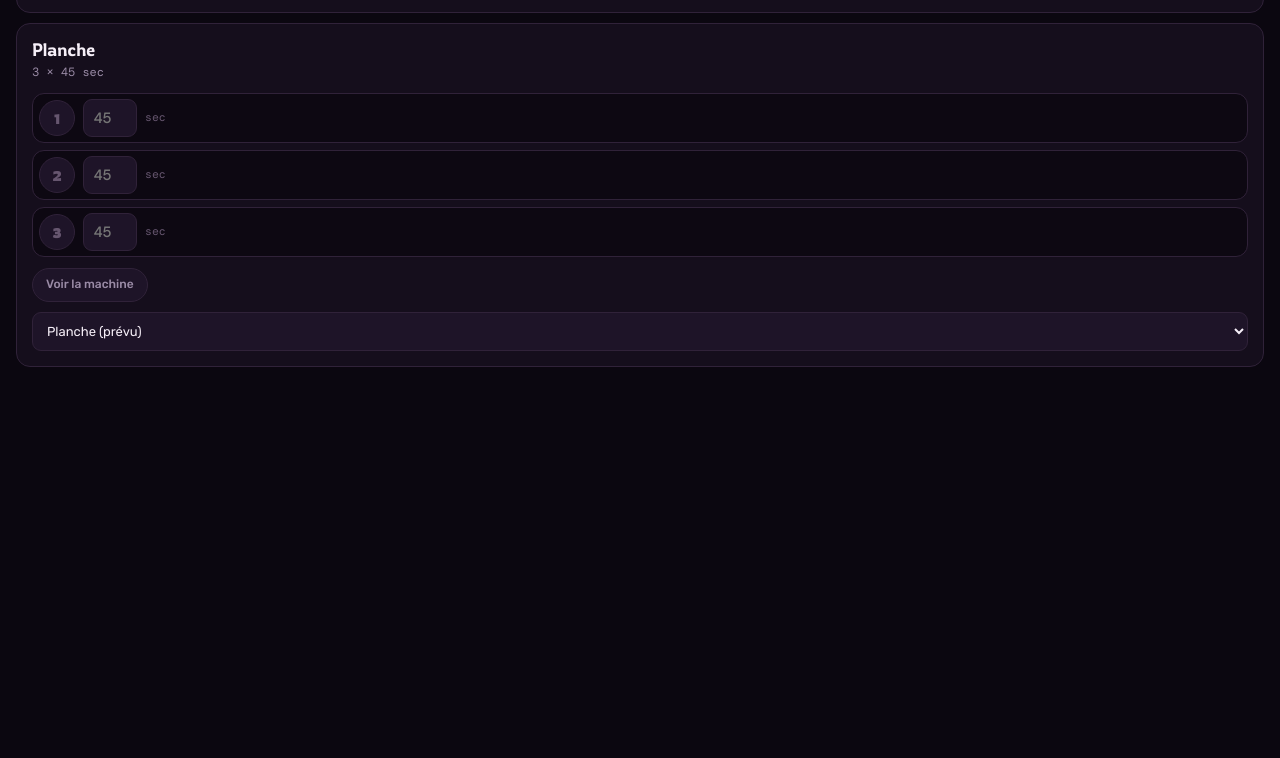
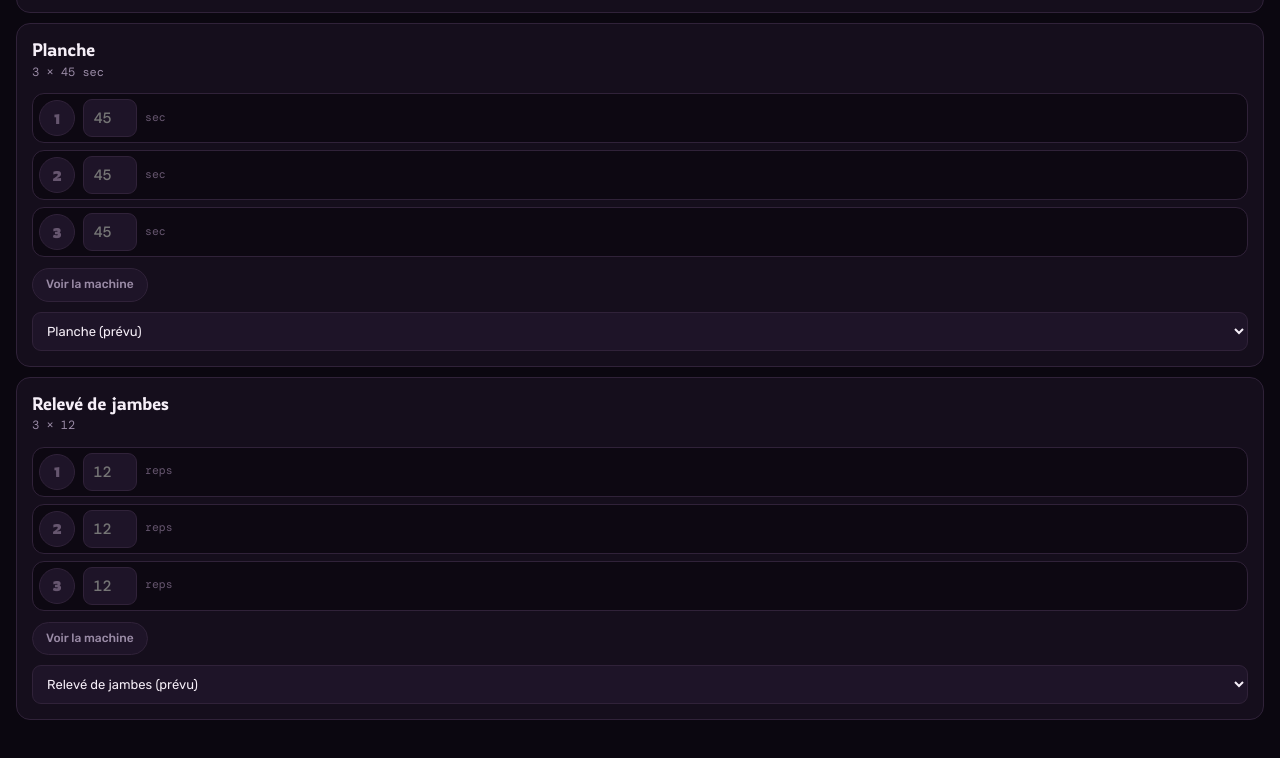
Before and after one commit to Okami-san0/LOFIT, a plain HTML site: page index.html in a window 1280 px wide. Shown: the part 3345-4103 px from the top of the page. Before the commit the page ends 3836 px from the top, so only its background shows below. Drawn offline with nearby package versions, Linux system fonts and the light colour scheme.

Commit message:
Add files via upload

```diff
--- a/index.html
+++ b/index.html
@@ -337,6 +337,10 @@ const PROGRAMS = {
     { n: "Planche", t: "3 × 45 sec", kg: false, q: "planche gainage position", alts:[
       { n:"Gainage bras tendus", q:"gainage bras tendus planche haute" },
       { n:"Gainage latéral", q:"gainage latéral position" } ]},
+    { n: "Relevé de jambes", t: "3 × 12", kg: false, q: "relevé de jambes chaise romaine abdos", alts:[
+      { n:"Relevé de genoux", q:"relevé de genoux chaise romaine" },
+      { n:"Relevé de jambes suspendu", q:"hanging leg raise barre traction" },
+      { n:"Crunch inversé au sol", q:"crunch inversé exercice abdos sol" } ]},
   ]},
   salleB: {
     label: "Salle B",
@@ -381,6 +385,10 @@ const PROGRAMS = {
       { n:"Relevé de jambes", q:"relevé de jambes abdos" },
       { n:"Crunch au sol", q:"crunch abdominaux sol" },
       { n:"Gainage planche", q:"planche gainage position" } ]},
+    { n: "Pallof press poulie", t: "3 × 12 par côté", kg: true, inc: 2.5, q: "pallof press cable anti rotation", alts:[
+      { n:"Pallof press élastique", q:"pallof press elastique bande" },
+      { n:"Gainage latéral", q:"gainage latéral position" },
+      { n:"Woodchop poulie", q:"woodchopper poulie obliques" } ]},
   ]},
   maison: {
     label: "Maison (dépannage)",
```
